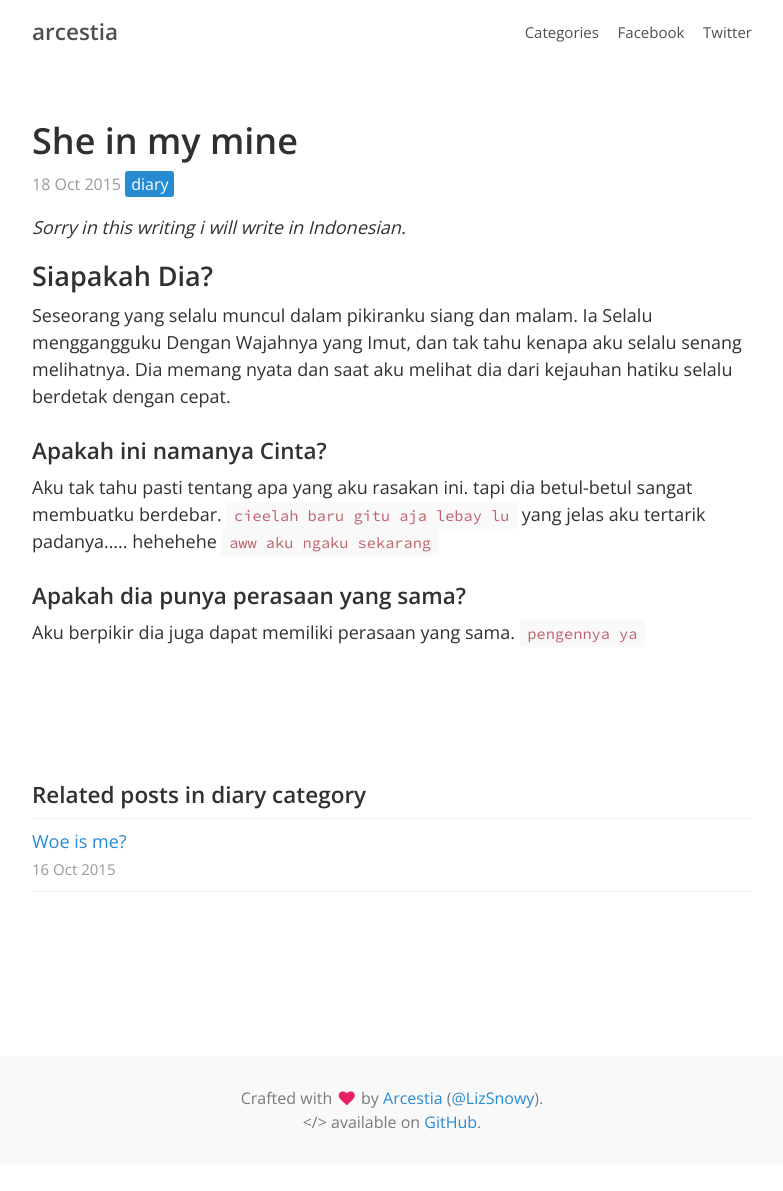
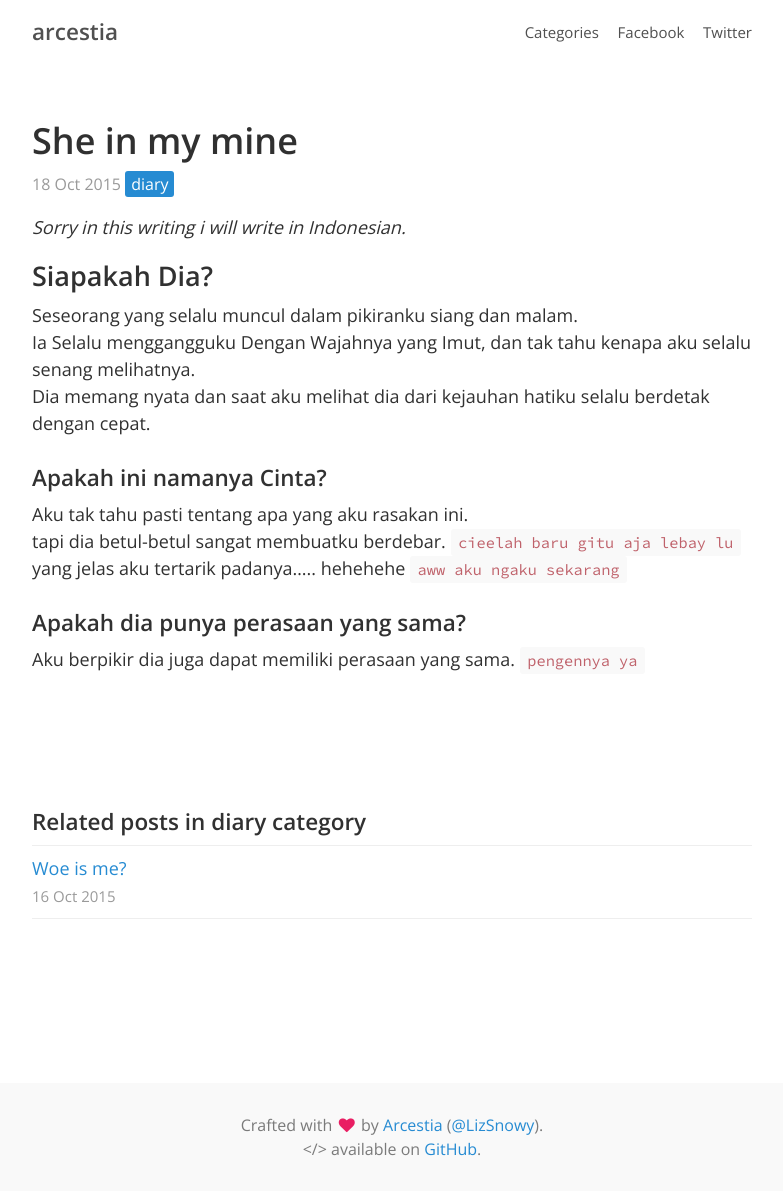
Before and after one commit to arcestiaishere/arcestiaishere.github.io, a Jekyll site: the page built from _posts/2015-10-16-She-in-my-mine.md, in a window 1280 px wide. Shown: the whole page, without its empty margins (248-1031 px from the left). Built offline with Jekyll 4.4.1, drawn with Linux system fonts in a browser that asks for light colours; nearby versions of some CDN libraries; comment, search, counter and statistics services are not loaded; before the commit the page ends 1164 px from its top, so only the background shows below that.

```diff
--- a/_posts/2015-10-16-She-in-my-mine.md
+++ b/_posts/2015-10-16-She-in-my-mine.md
@@ -9,14 +9,14 @@ categories: diary
 
 ## Siapakah Dia?
 
-Seseorang yang selalu muncul dalam pikiranku siang dan malam.
-Ia Selalu menggangguku Dengan Wajahnya yang Imut, dan tak tahu kenapa aku selalu senang melihatnya.
+Seseorang yang selalu muncul dalam pikiranku siang dan malam. <br>
+Ia Selalu menggangguku Dengan Wajahnya yang Imut, dan tak tahu kenapa aku selalu senang melihatnya. <br>
 Dia memang nyata dan saat aku melihat dia dari kejauhan hatiku selalu berdetak dengan cepat.
 
 ### Apakah ini namanya Cinta?
 
-Aku tak tahu pasti tentang apa yang aku rasakan ini.
-tapi dia betul-betul sangat membuatku berdebar. `cieelah baru gitu aja lebay lu`
+Aku tak tahu pasti tentang apa yang aku rasakan ini. <br>
+tapi dia betul-betul sangat membuatku berdebar. `cieelah baru gitu aja lebay lu` <br>
 yang jelas aku tertarik padanya..... hehehehe `aww aku ngaku sekarang`
 
 ### Apakah dia punya perasaan yang sama?
```
Also changed, not shown: _drafts/2015-10-19-Adela-Desiana.md (+4 -0 lines).
